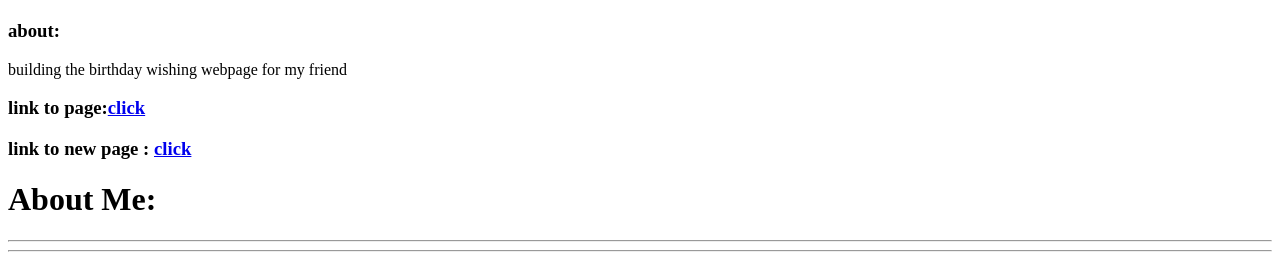
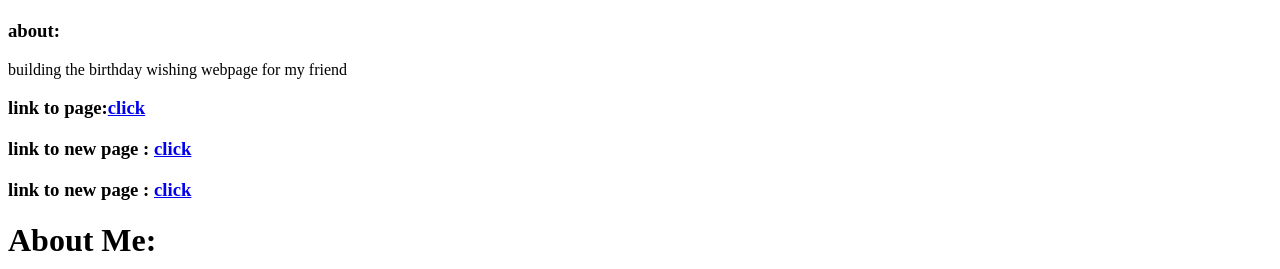
Before and after one commit to vicky2222-2/html_portfolio, a plain HTML site: page index.html in a window 1280 px wide. Shown: the part 1046-1315 px from the top of the page. Drawn offline with Linux system fonts and the light colour scheme.

Commit message:
Update index.html

```diff
--- a/index.html
+++ b/index.html
@@ -37,7 +37,7 @@
 
 
     <h3> link to new page : <a href="./public/pricing-table.html">click</a></h3>
-
+    <h3> link to new page : <a href="./public/bootstrap project.html">click</a></h3>
     <h1>About Me:</h1>
     <hr />
     <hr />
```
